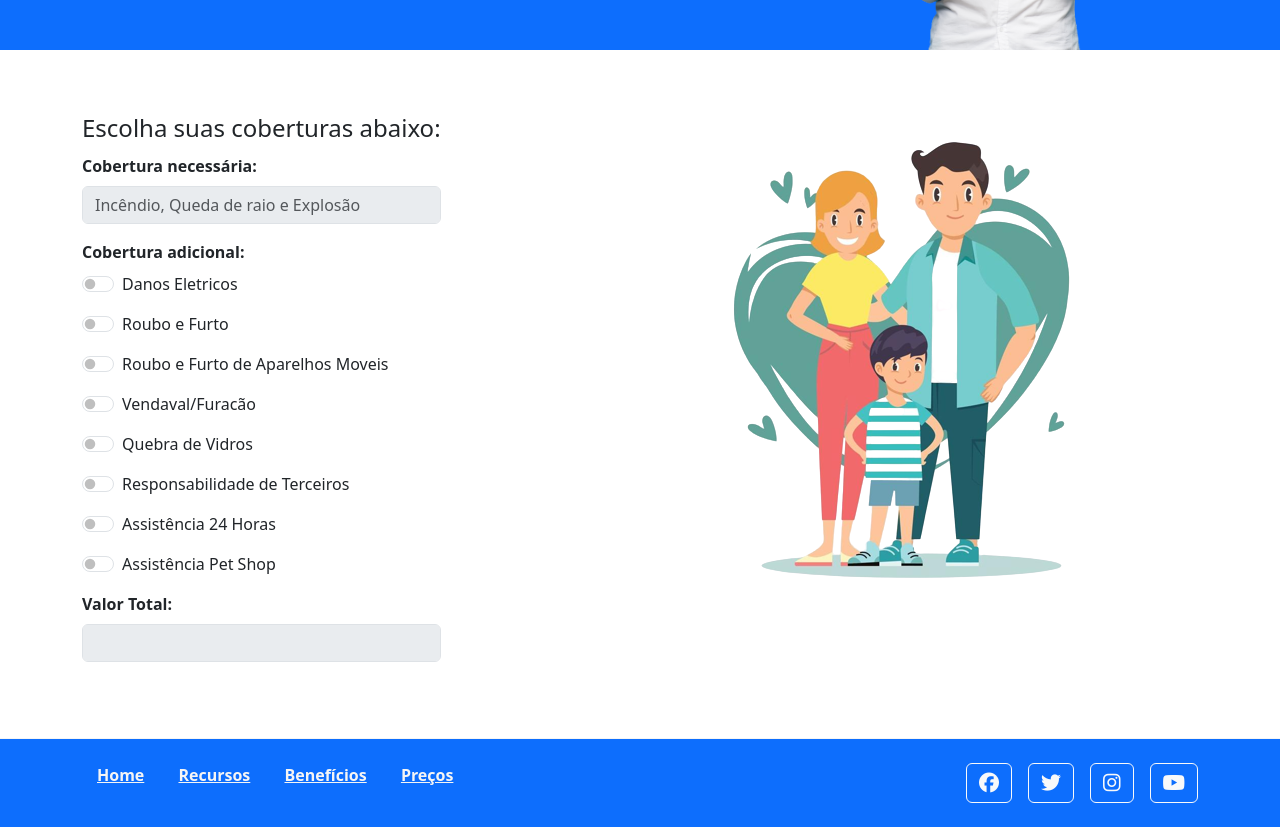
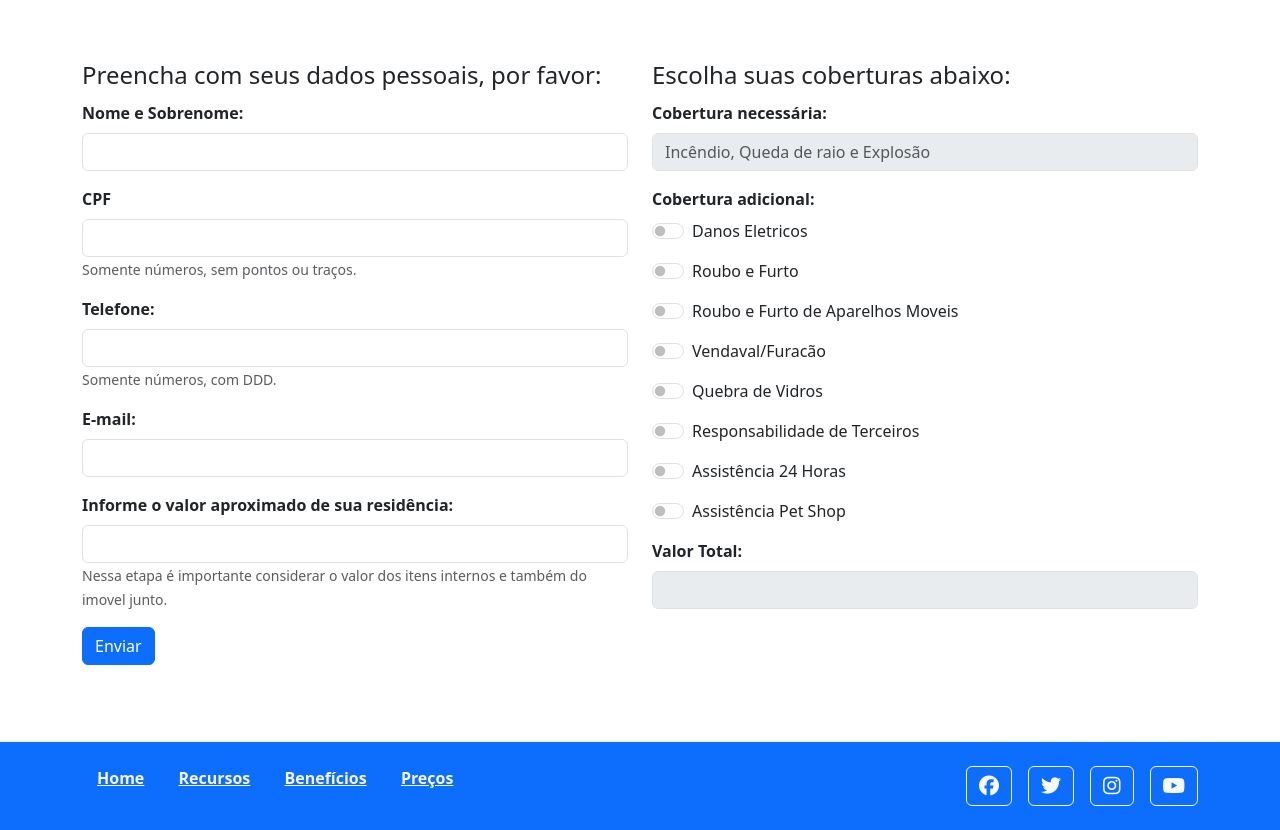
Before and after one commit to brunors1/segres, a plain HTML site: page pages/orçamento.html in a window 1280 px wide. Shown: the part 408-1238 px from the top of the page. Drawn offline with nearby package versions, Linux system fonts and the light colour scheme.

Commit message:
alterações visuais

```diff
--- a/js/scripts.js
+++ b/js/scripts.js
@@ -8,4 +8,4 @@ function total() {
         }
     }
     console.log("R$ " + total);
-}
+    }
--- a/pages/orçamento.html
+++ b/pages/orçamento.html
@@ -51,7 +51,6 @@
           </div>
       </nav>
     </header><!--/fim Cabecalho -->
-
     <section id="home"><!-- Início seção home -->
       <div class="container">
         <div class="row">
@@ -64,7 +63,7 @@
             </div>
           </div><!--/fim textos da seção -->
           <div class="col-md-6 d-none d-md-block">
-            <img src="../img/app-mobile.png" class="img-fluid mx-auto d-block">
+            <img src="../img/orçamento.png" class="img-fluid mx-auto d-block">
           </div>
         </div>
       </div>
@@ -73,6 +72,47 @@
         <div class="container">
           <div class="row">
             <div class="col-md-6 d-flex">
+              <form class="align-self-center">
+                <legend>Preencha com seus dados pessoais, por favor:</legend>
+                <div class="mb-3">
+                  <label class="form-label fw-semibold">Nome e Sobrenome:</label>
+                  <input type="text" class="form-control">
+                </div>
+                <div class="mb-3">
+                  <label class="form-label fw-semibold">CPF</label>
+                  <input type="text" class="form-control">
+                  <div class="col-auto">
+                    <span class="form-text">
+                      Somente números, sem pontos ou traços.
+                    </span>
+                  </div>
+                </div>
+                <div class="mb-3">
+                  <label class="form-label fw-semibold">Telefone:</label>
+                  <input type="text" class="form-control">
+                  <div class="col-auto">
+                    <span class="form-text">
+                      Somente números, com DDD.
+                    </span>
+                  </div>
+                </div>
+                <div class="mb-3">
+                  <label class="form-label fw-semibold">E-mail:</label>
+                  <input type="text" class="form-control">
+                </div>
+                <div class="mb-3">
+                  <label class="form-label fw-semibold">Informe o valor aproximado de sua residência:</label>
+                  <input type="text" class="form-control">
+                  <div class="col-auto">
+                    <span class="form-text">
+                      Nessa etapa é importante considerar o valor dos itens internos e também do imovel junto.
+                    </span>
+                  </div>
+                </div>
+                <button type="submit" class="btn btn-primary mb-3">Enviar</button>
+              </form>
+            </div>
+            <div class="col-md-6">
               <form class="align-self-center">
                 <fieldset>
                   <legend>Escolha suas coberturas abaixo:</legend>
@@ -122,9 +162,6 @@
                 </fieldset>
               </form>
             </div>
-            <div class="col-md-6">
-              <img src="../img/family.png" class="img-fluid">
-            </div>
           </div>
         </div>
     </section><!--/FIM seção saiba -->
```
Also changed, not shown: img/orçamento.png (added). Lines whose indentation alone changed are shown as unchanged.
